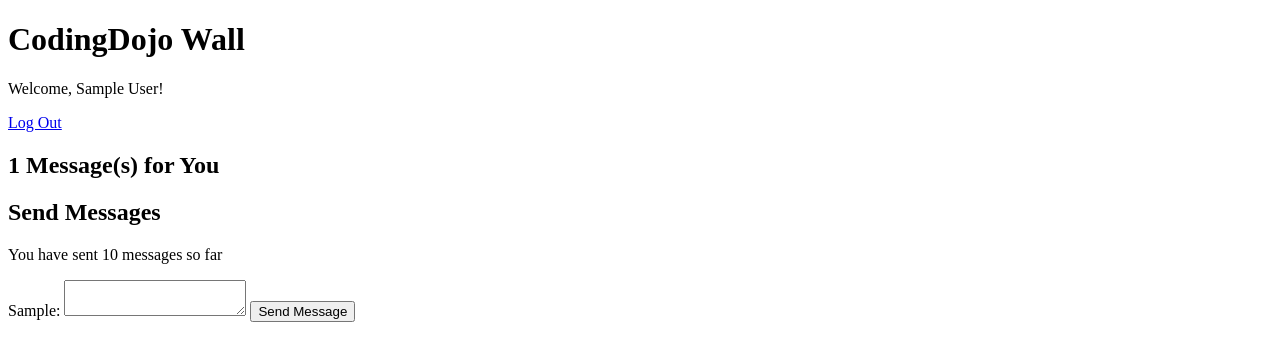
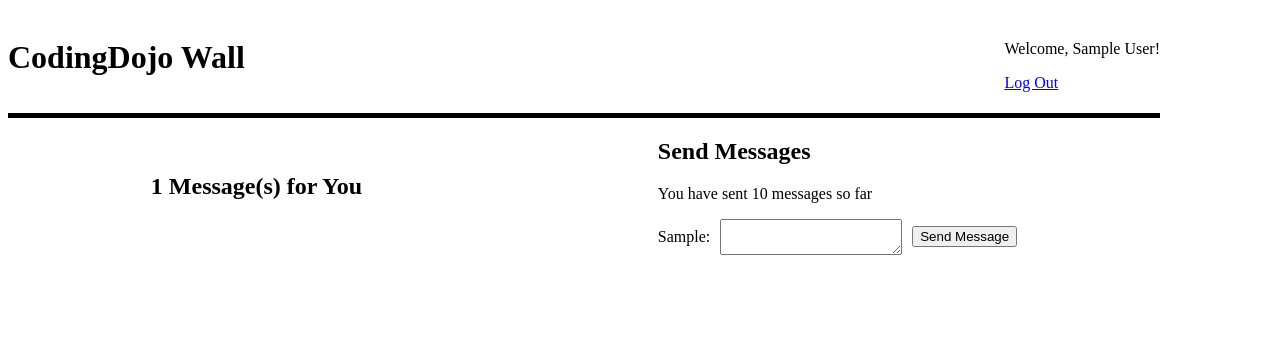
Before and after one commit to jtfrench23/private_wall_codingDojo, a Flask app: template flask_app/templates/dashboard.html in a window 1280 px wide. Shown: the top 361 px of the page. Run offline with Flask 2, Linux system fonts and the light colour scheme; the visitor is signed in with stand-in values (Sample User, id 1); tables that the repository leaves empty or names only in its code hold one stand-in row (values such as "Sample post"); the template is opened without the code that fills it: most values are stand-ins (such as "Sample title", 1, 10 or a date in 2020).

Commit message:
updated style on dashboard

```diff
--- a/flask_app/static/style.css
+++ b/flask_app/static/style.css
@@ -0,0 +1,17 @@
+.flex{
+    display: flex;
+    gap: 10px;
+    align-items: center;
+}
+.header{
+    justify-content: space-between;
+    padding: 10px 0px 15px 0px;
+    border-bottom: 5px solid black;
+    width: 90vw;
+    margin: 0px;
+}
+.space-around{
+    justify-content: space-around;
+    width: 90vw;
+
+}
--- a/flask_app/templates/dashboard.html
+++ b/flask_app/templates/dashboard.html
@@ -8,17 +8,21 @@
     <title>Message App</title>
 </head>
 <body>
-    <div class="header">
+    <div class="header flex">
         <h1>CodingDojo Wall</h1>
         <div class="user_options">
             <p>Welcome, {{session['user_name']}}!</p>
             <a href="/logout">Log Out</a>
         </div>
     </div>
+    <div class="flex space-around">
         <div class="user_messages">
             <h2>{{message_count}} Message(s) for You</h2>
             {% for message in user.messages %}
+                <div class="flex">
                     <p>{{message.content}}</p>
+                    <a href="/delete/{{message.id}}"> Delete Message </a>
+                </div>
             {% endfor %}
         </div>
         <div class="send_messages">
@@ -28,7 +32,7 @@
                 {% if person.id == user.id %}
                     {{pass}}
                 {% else %}
-                <form action="create_message" method="post">
+                    <form action="create_message" method="post" class="flex">
                         <input type="hidden" name="sender_id" value="{{user.id}}">
                         <label>
                             {{person.first_name}}:
@@ -40,5 +44,6 @@
                 {% endif %}
             {% endfor %}
         </div>
+    </div>
 </body>
 </html>
```
Also changed, not shown: flask_app/controllers/messages.py (+12 -0 lines). Lines whose indentation alone changed are shown as unchanged.
